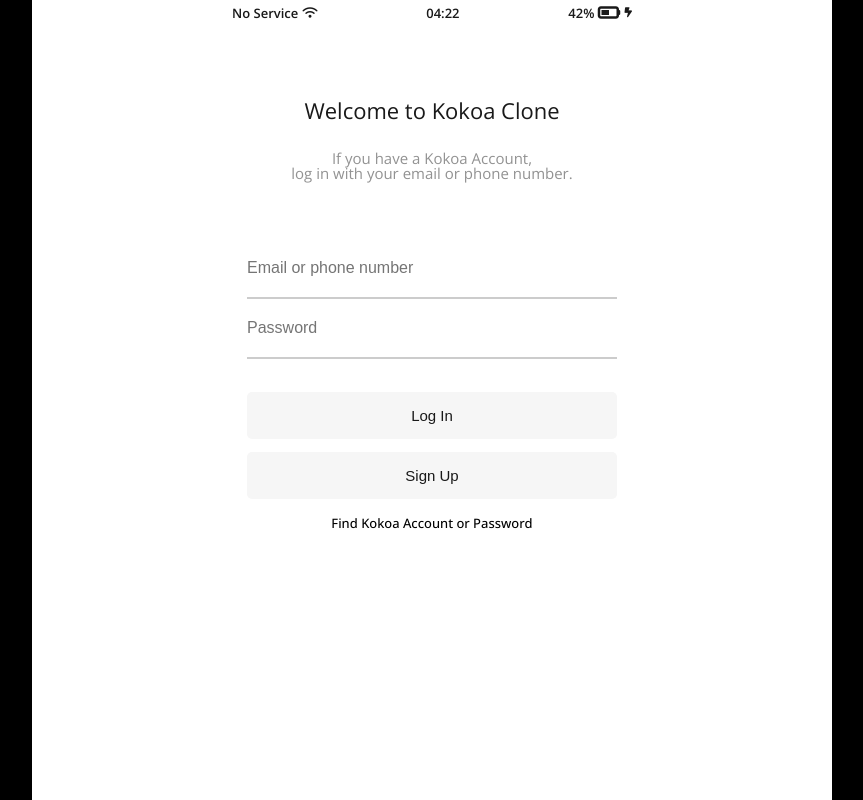
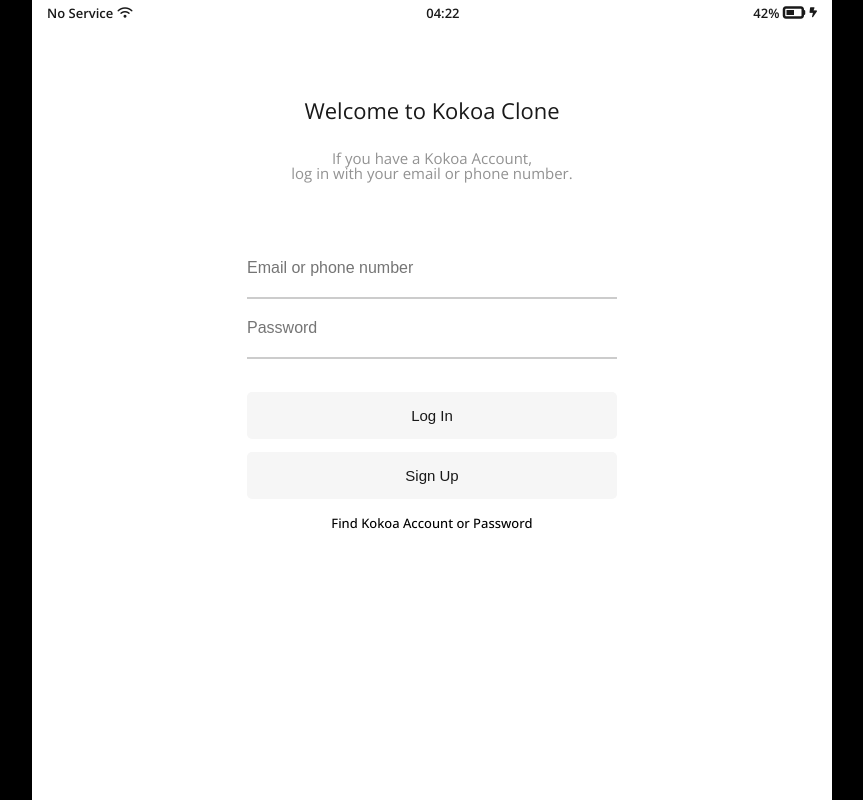
Before and after one commit to Chize42/kokoa-clone-2023, a plain HTML site: page index.html in a window 1280 px wide. Shown: the whole page, without its empty margins (208-1071 px from the left). Drawn offline with nearby package versions, Linux system fonts and the light colour scheme.

Commit message:
statusbar-witdh
100%

```diff
--- a/css/component/status-bar.css
+++ b/css/component/status-bar.css
@@ -1,9 +1,11 @@
 .status-bar{
     height: 24px;
-    width: 400px;
+    width: 100%;
    display: flex;
    justify-content: space-between;
    align-items: center;
+   padding: 0px 15px;
+   box-sizing: border-box;
 
 }
 .status-bar--text{
```
